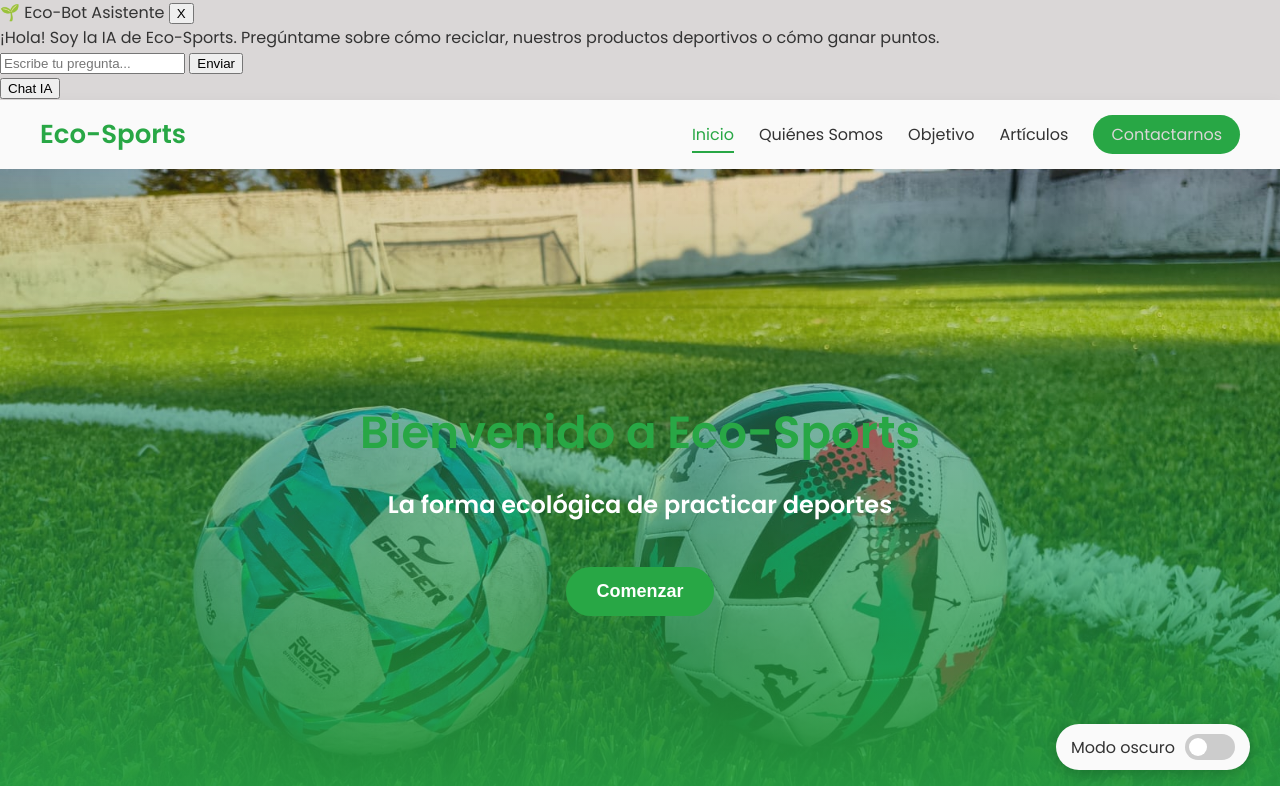
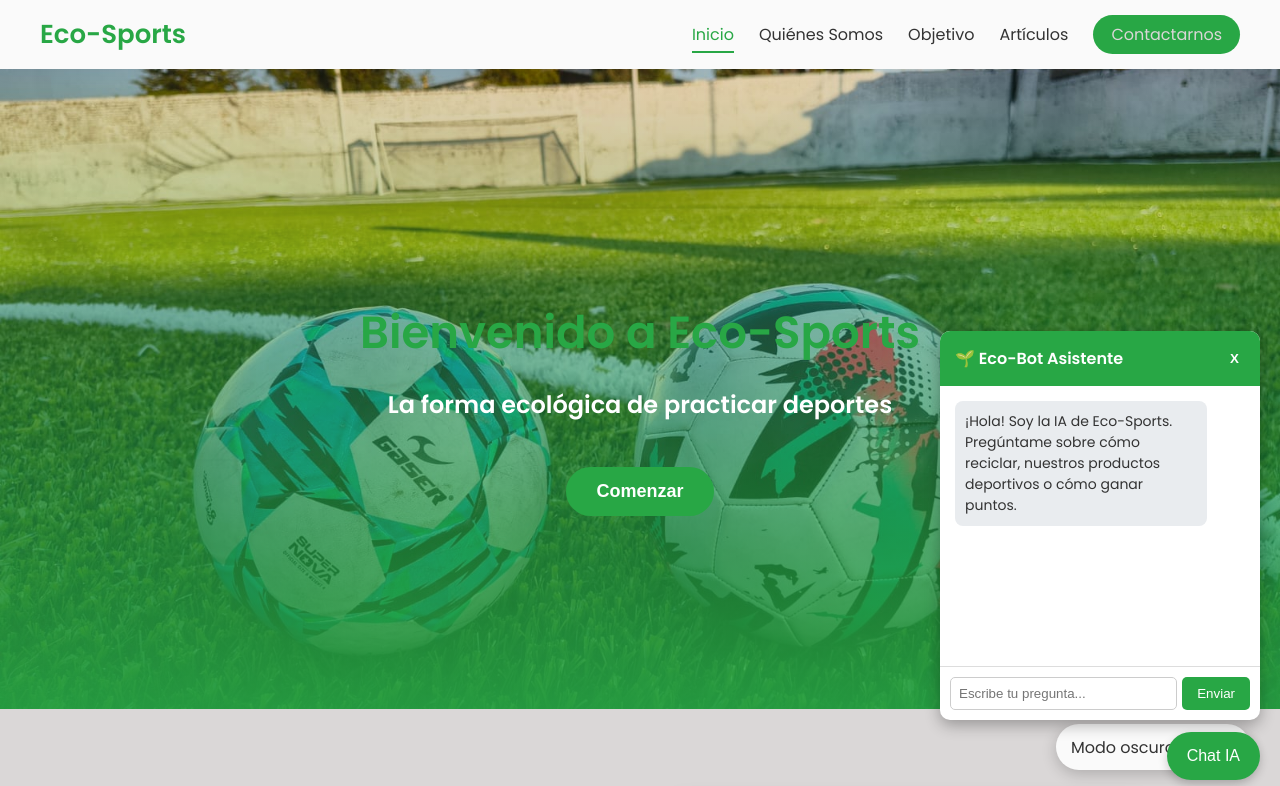
Before and after one commit to Samu-334/Eco-Sports, a plain HTML site: page inicio.html in a window 1280 px wide. Both pictures are taken after a click on the button "Chat IA". Shown: the top 786 px of the page. Drawn offline with Linux system fonts and the light colour scheme.

Commit message:
se le agrego css a la pagina de inicio

```diff
--- a/inicio.css
+++ b/inicio.css
@@ -143,7 +143,7 @@
 }
 
 .hero-contenido h2 {
-    color: white; /* Añadido para que contraste mejor con la imagen */
+    color: white;
 }
 
 .btn-inicio {
@@ -329,3 +329,99 @@
         padding: 50px 20px;
     }
 }
+
+.btn-flotante-chat {
+    position: fixed;
+    bottom: 20px;
+    right: 20px;
+    background-color: #28a745;
+    color: white;
+    border: none;
+    padding: 15px 20px;
+    border-radius: 30px;
+    font-size: 16px;
+    cursor: pointer;
+    box-shadow: 0 4px 10px rgba(0,0,0,0.2);
+    z-index: 1000;
+}
+
+.chatbot-contenedor {
+    display: none;
+    position: fixed;
+    bottom: 80px;
+    right: 20px;
+    width: 320px;
+    background: #fff;
+    border-radius: 10px;
+    box-shadow: 0 5px 15px rgba(0,0,0,0.3);
+    z-index: 1000;
+    overflow: hidden;
+    font-family: 'Poppins', sans-serif;
+}
+
+body.dark-mode .chatbot-contenedor {
+    background: #2a2a2a;
+    color: #f4f7f6;
+}
+
+.chat-header {
+    background: #28a745;
+    color: white;
+    padding: 15px;
+    display: flex;
+    justify-content: space-between;
+    font-weight: bold;
+}
+
+.chat-header button {
+    background: none;
+    border: none;
+    color: white;
+    cursor: pointer;
+    font-weight: bold;
+}
+
+.chat-cuerpo {
+    height: 250px;
+    padding: 15px;
+    overflow-y: auto;
+    display: flex;
+    flex-direction: column;
+    gap: 10px;
+}
+
+.mensaje {
+    padding: 10px;
+    border-radius: 8px;
+    max-width: 80%;
+    font-size: 14px;
+}
+
+.mensaje.bot { background: #e9ecef; align-self: flex-start; color: #333; }
+.mensaje.usuario { background: #28a745; color: white; align-self: flex-end; }
+
+body.dark-mode .mensaje.bot { background: #444; color: #fff; }
+
+.chat-input {
+    display: flex;
+    padding: 10px;
+    border-top: 1px solid #ddd;
+}
+
+.chat-input input {
+    flex: 1;
+    padding: 8px;
+    border: 1px solid #ccc;
+    border-radius: 5px;
+    outline: none;
+}
+
+.chat-input button {
+    background: #28a745;
+    color: white;
+    border: none;
+    padding: 8px 15px;
+    margin-left: 5px;
+    border-radius: 5px;
+    cursor: pointer;
+}
```
